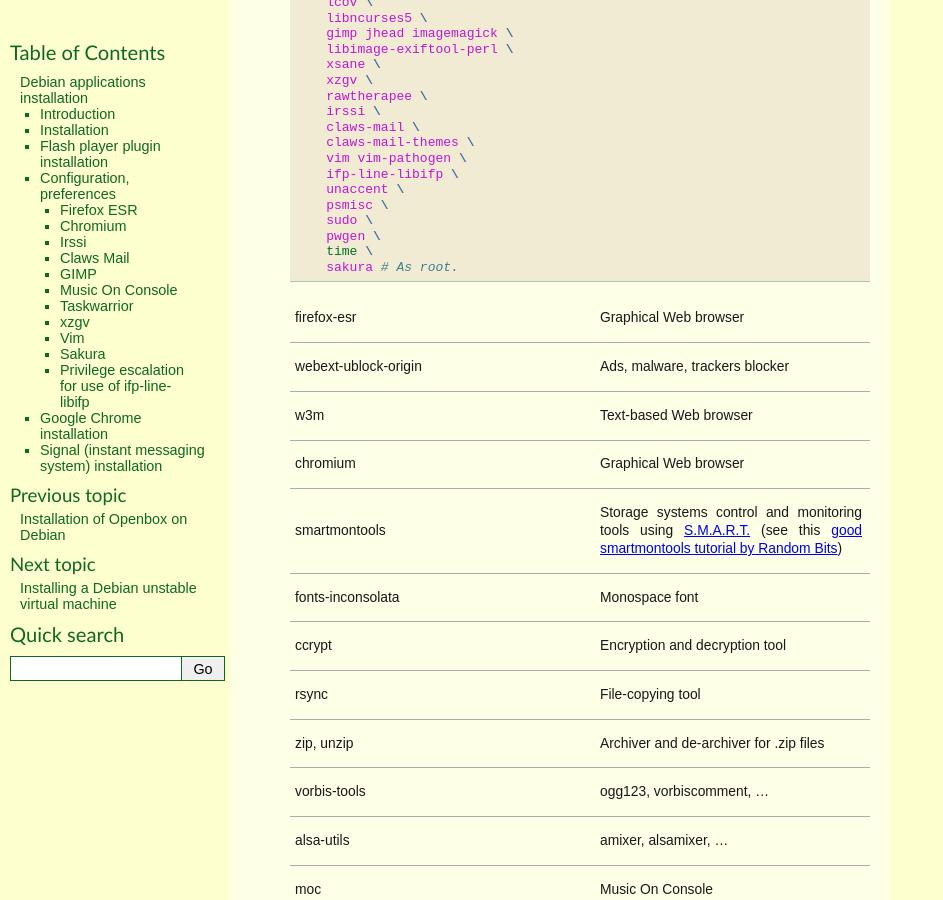
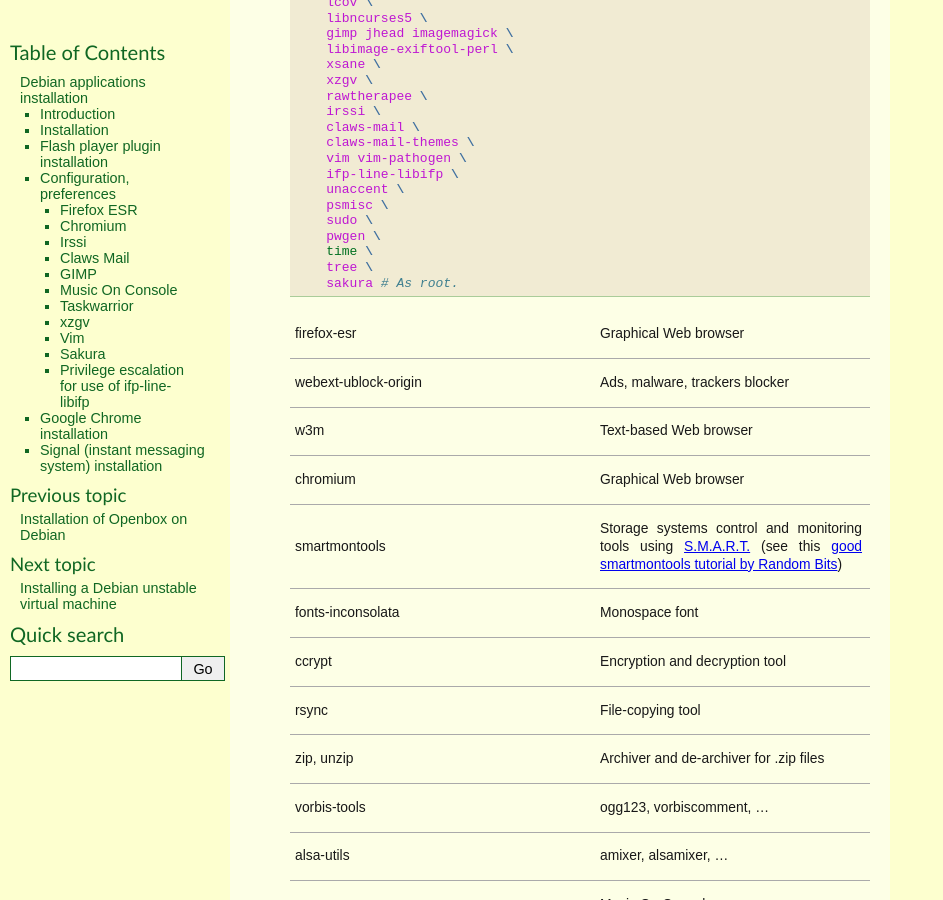
Before and after one commit to thierr26/thierr26_personal_notes_sphinx_sources, a Sphinx documentation site: the page built from source/debian_apps_install.rst, in a window 1280 px wide and 900 px high, scrolled down 1592 px. Shown: the whole window, without its empty margins (0-943 px from the left). Built offline with Sphinx 7.4.7, drawn with Linux system fonts in a browser that asks for light colours; some of the changed text lies outside the part shown.

Commit message:
Add tree

```diff
--- a/source/debian_apps_install.rst
+++ b/source/debian_apps_install.rst
@@ -79,6 +79,7 @@
       sudo \
       pwgen \
       time \
+      tree \
       sakura # As root.
 
 .. list-table::
@@ -188,6 +189,8 @@
     - Password generator
   * - time
     - CPU resource usage measurement
+  * - tree
+    - Indented directory listing tool
   * - sakura
     - Terminal emulator
 
```
